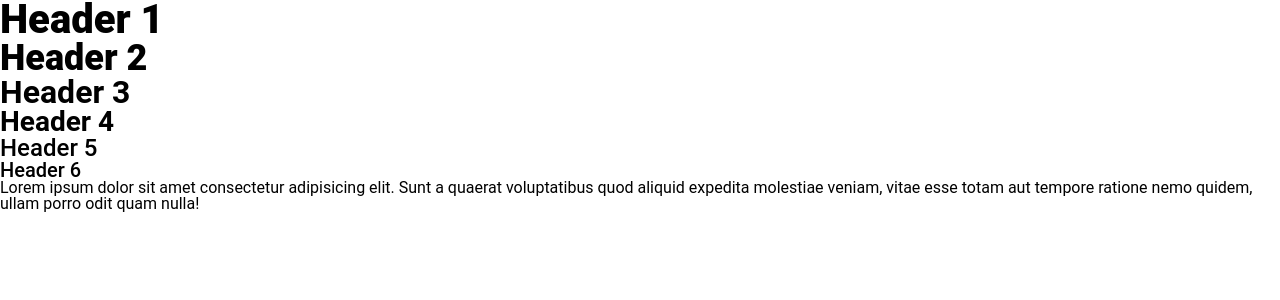
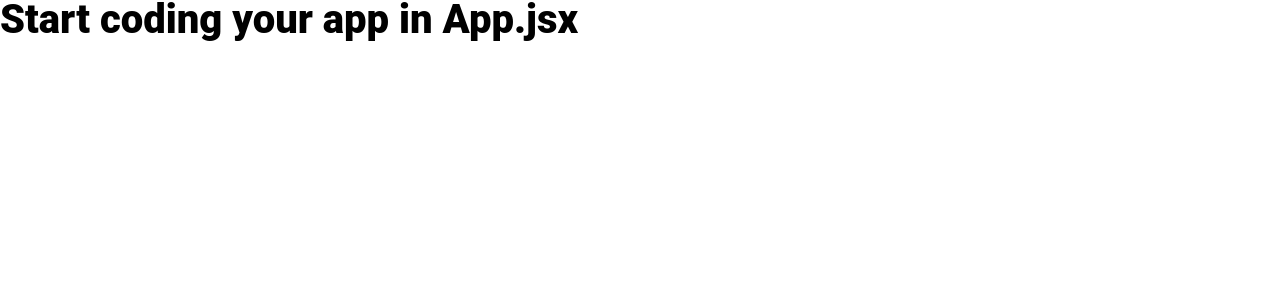
Before and after one commit to sylvain-galoustoff/oc-HRnet, a React (Vite) app: page / in a window 1280 px wide. Shown: the top 300 px of the page. Built offline with nearby package versions, Linux system fonts and the light colour scheme; what webfontloader would draw is missing.

Commit message:
Add react-icons library

```diff
--- a/package.json
+++ b/package.json
@@ -14,6 +14,7 @@
     "match-sorter": "^6.3.4",
     "react": "^18.2.0",
     "react-dom": "^18.2.0",
+    "react-icons": "^5.0.1",
     "react-router-dom": "^6.22.3",
     "sort-by": "^1.2.0",
     "webfontloader": "^1.6.28"
--- a/src/App.jsx
+++ b/src/App.jsx
@@ -1,18 +1,7 @@
 function App() {
   return (
     <div id="app">
-      <h1>Header 1</h1>
-      <h2>Header 2</h2>
-      <h3>Header 3</h3>
-      <h4>Header 4</h4>
-      <h5>Header 5</h5>
-      <h6>Header 6</h6>
-
-      <p>
-        Lorem ipsum dolor sit amet consectetur adipisicing elit. Sunt a quaerat
-        voluptatibus quod aliquid expedita molestiae veniam, vitae esse totam
-        aut tempore ratione nemo quidem, ullam porro odit quam nulla!
-      </p>
+      <h1>Start coding your app in App.jsx</h1>
     </div>
   );
 }
--- a/src/main.jsx
+++ b/src/main.jsx
@@ -1,8 +1,9 @@
 import React from "react";
 import ReactDOM from "react-dom/client";
+import WebFont from "webfontloader";
+import { BrowserRouter } from "react-router-dom";
 import App from "./App.jsx";
 import "./style/index.scss";
-import WebFont from "webfontloader";
 
 WebFont.load({
   google: {
@@ -12,6 +13,8 @@ WebFont.load({
 
 ReactDOM.createRoot(document.getElementById("root")).render(
   <React.StrictMode>
-    <App />
+    <BrowserRouter>
+      <App />
+    </BrowserRouter>
   </React.StrictMode>
 );
```
Also changed, not shown: 1 other file (tests, documents, lock files or other folders).
